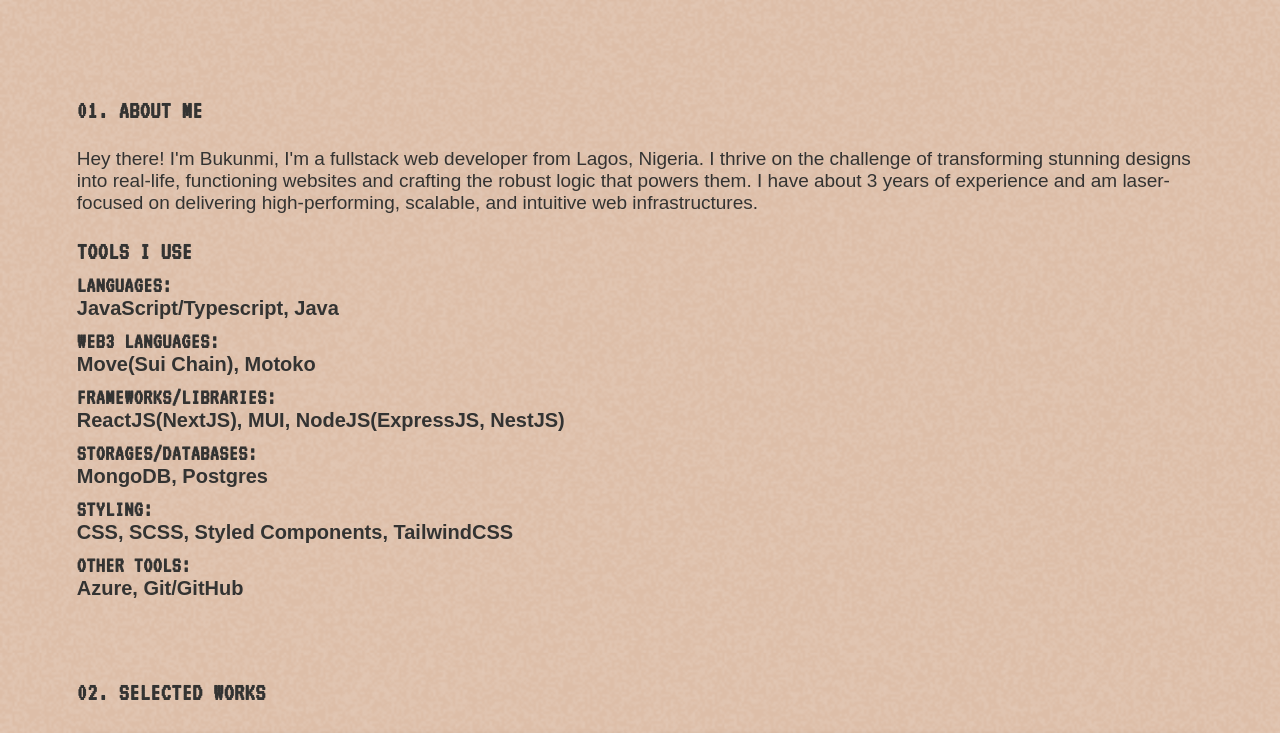
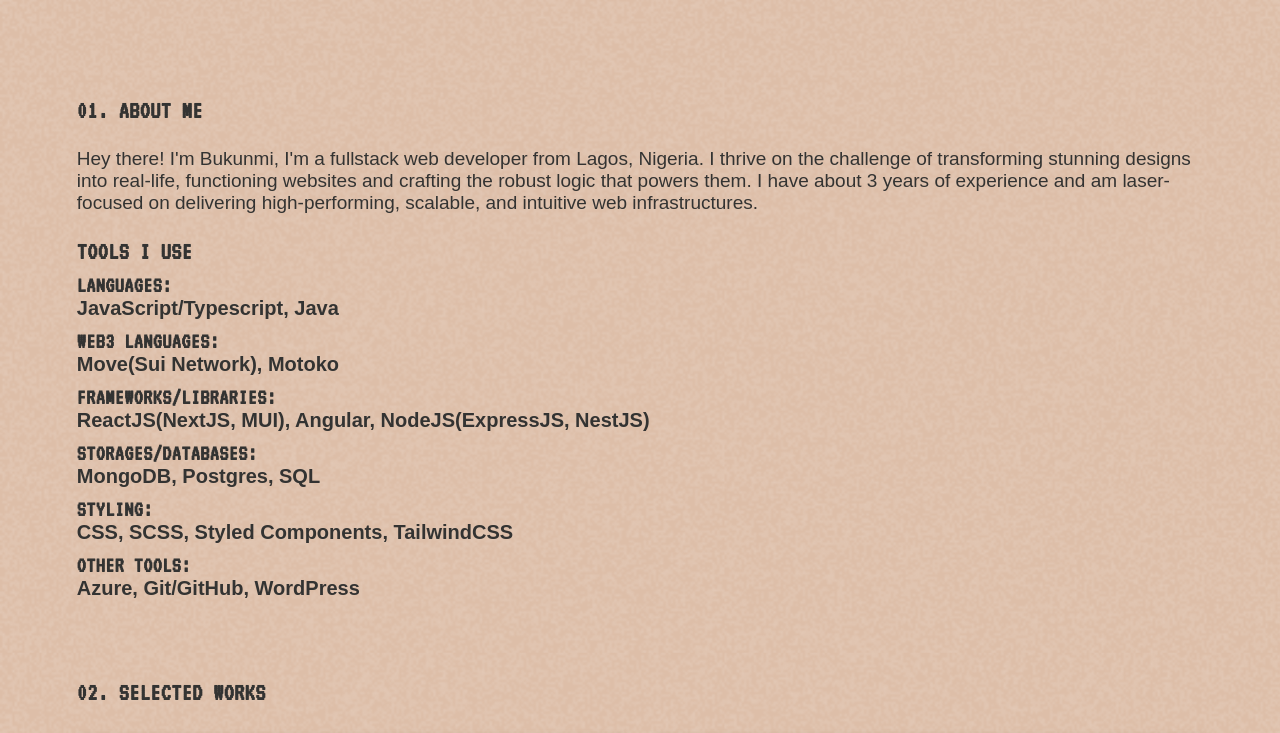
Before and after one commit to PhemiT/portfolio-v1, a Next.js app: page / in a window 1280 px wide. Shown: the part 434-1167 px from the top of the page. Built offline with nearby package versions, Linux system fonts and the light colour scheme; a web font is replaced by a local one.

Commit message:
Update About.tsx

```diff
--- a/modules/About.tsx
+++ b/modules/About.tsx
@@ -17,15 +17,15 @@
                     <h4>Languages:</h4>
                     <p>JavaScript/Typescript, Java</p>
                     <h4>Web3 Languages:</h4>
-                    <p>Move(Sui Chain), Motoko</p>
+                    <p>Move(Sui Network), Motoko</p>
                     <h4>Frameworks/Libraries:</h4>
-                    <p>ReactJS(NextJS), MUI, NodeJS(ExpressJS, NestJS)</p>
+                    <p>ReactJS(NextJS, MUI), Angular, NodeJS(ExpressJS, NestJS)</p>
                     <h4>Storages/Databases:</h4>
-                    <p>MongoDB, Postgres</p>
+                    <p>MongoDB, Postgres, SQL</p>
                     <h4>Styling:</h4>
                     <p>CSS, SCSS, Styled Components, TailwindCSS</p>
                     <h4>Other tools:</h4>
-                    <p>Azure, Git/GitHub</p>
+                    <p>Azure, Git/GitHub, WordPress</p>
                 </div>
                 {/* <Resume /> */}
             </div>
```
